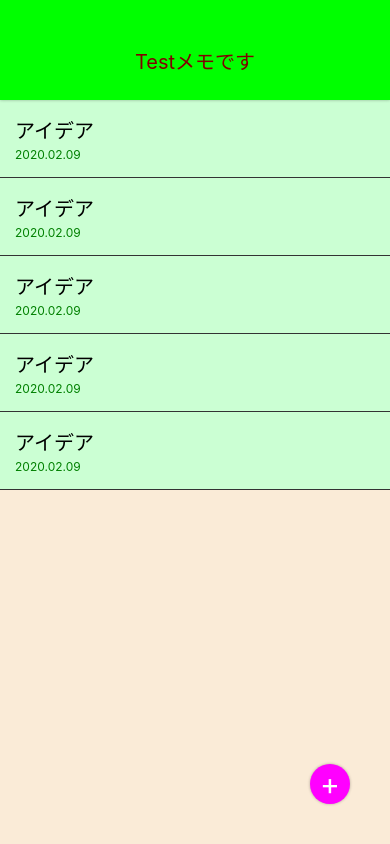
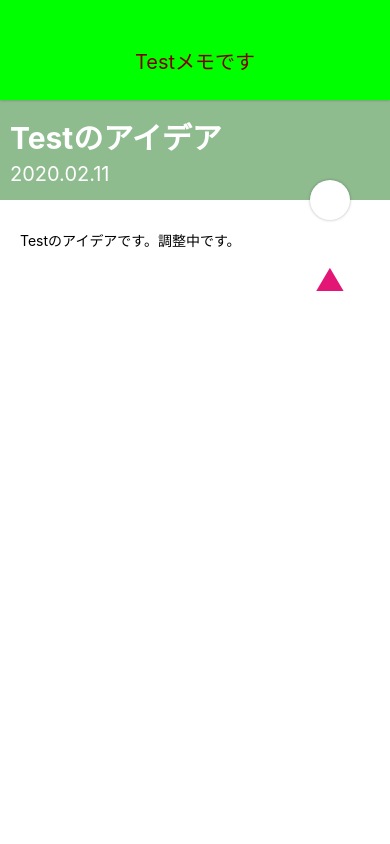
Before and after one commit to yuokawara/React_study, a React Native app: screen / in a window 390 px wide. Built offline with nearby package versions, Linux system fonts and the light colour scheme.

Commit message:
React練習 レイアウト崩れ発生 20200211

```diff
--- a/App.js
+++ b/App.js
@@ -5,13 +5,14 @@ import { StyleSheet, View } from 'react-native';
 
 import AppBar from './src/components/AppBar.js'
 import MemoListScreen from './src/screens/MemoListScreen.js'
+import MemoDetailscreen from './src/screens/MemoDetailScreen.js';
 
 export default class App extends React.Component {
   render() {
     return (
       <View style={styles.container}>
           <AppBar />
-          <MemoListScreen />
+          <MemoDetailscreen />
       </View>
     );
   }
@@ -23,7 +24,7 @@ const styles = StyleSheet.create({
     flex: 1,
     backgroundColor: '#FAEBD7',
     alignItems: 'center',
-    justifyContent: 'center',
+    justifyContent: 'flex-start',
     paddingTop: 100,
   },
 });
--- a/src/components/MemoAddButton.js
+++ b/src/components/MemoAddButton.js
@@ -25,11 +25,10 @@ const styles = StyleSheet.create({
         shadowColor: '#000',
         shadowOffset: {
             width: 0,
-            height: 0
+            height: 2
         },
         shadowOpacity: 0.3,
         shadowRadius: 3,
-        zIndex: 10,
     },
     // memoaddbuttontitle
     memoAddButtonTitle: {
--- a/src/elements/CircleButton.js
+++ b/src/elements/CircleButton.js
@@ -1,13 +1,23 @@
 // 汎用性有り
+// line 21に配列を入れるか確認
 
 import React from 'react';
 import { StyleSheet, View, Text } from 'react-native';
 
 class CircleButton extends React.Component {
         render() {
+            const { style, color } = this.props;
+            let bgColor = '#E31676';
+            let textColor = '#fff';
+
+            if (color === 'white') {
+                bgColor = '#fff';
+                textColor = '#E31676';
+            }
+
             return (
-          <View style={styles.circleAddButton}>
-            <Text style={styles.circleAddButtonTitle}>
+          <View style={[styles.circleAddButton, style, { backgroundColor: bgColor }]}>
+            <Text style={[styles.circleAddButtonTitle, style, { color: textColor } ]}>
                 { this.props.children}
             </Text>
           </View>
@@ -33,7 +43,6 @@ const styles = StyleSheet.create({
         },
         shadowOpacity: 0.3,
         shadowRadius: 3,
-        zIndex: 10,
     },
     // addbuttontitle
     circleAddButtonTitle: {
--- /dev/null
+++ b/src/screens/MemoDetailScreen.js
@@ -0,0 +1,72 @@
+import React from 'react';
+import { StyleSheet, View, Text } from 'react-native';
+import CircleButton from '../elements/CircleButton';
+
+class MemoDetailscreen extends React.Component {
+    render () {
+        return (
+            <View style={styles.container}>
+                <View>
+                    <View style={styles.memoHeader}>
+                        <View style={styles.memoHeaderContents}>
+                            <Text style={styles.memoHeaderTltle}>Testのアイデア</Text>
+                            <Text style={styles.memoHeaderDate}>2020.02.11</Text>
+                        </View>
+                    </View>
+                </View>
+
+                <View style={styles.memoContents}>
+                    <Text style={styles.memoContentsComment}>Testのアイデアです。調整中です。</Text>
+                </View>
+
+                <CircleButton color="white" style={styles.editButton}>▲</CircleButton>
+            </View>
+
+        );
+    }
+};
+
+const styles = StyleSheet.create({
+    // container
+    container: {
+        flex: 1,
+        width: '100%',
+    },
+
+    // memoheader
+    memoHeader: {
+        height: 100,
+        backgroundColor: '#8FBC8F',
+        justifyContent: "center",
+        padding: 10,
+    },
+
+    memoHeaderTltle: {
+        marginBottom: 4,
+        fontSize: 30,
+        fontWeight: 'bold',
+        color: '#fff',
+    },
+
+    memoHeaderDate: {
+        fontSize: 20,
+        color: '#fff',
+    },
+
+    // memocontents
+    memoContents: {
+        paddingTop: 30,
+        paddingLeft: 20,
+        paddingRight: 20,
+        paddingBottom: 20,
+        backgroundColor: "#fff",
+        flex: 1,
+    },
+
+    // editbutton
+    editButton: {
+        top: 80,
+    },
+});
+
+export default MemoDetailscreen;
--- a/src/screens/MemoListScreen.js
+++ b/src/screens/MemoListScreen.js
@@ -21,7 +21,7 @@ const styles = StyleSheet.create({
     container: {
         flex: 1,
         width: '100%',
-    }
+    },
 });
 
 export default MemoListScreen;
```
